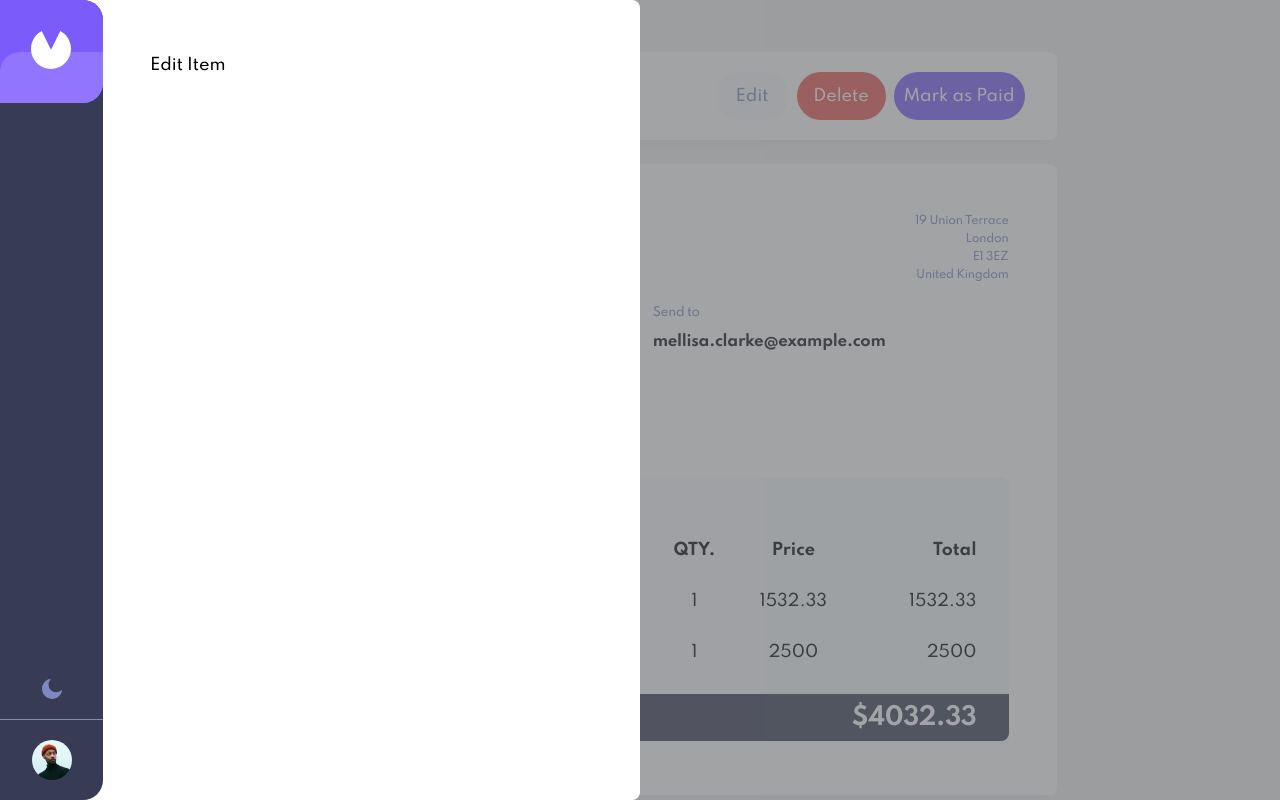
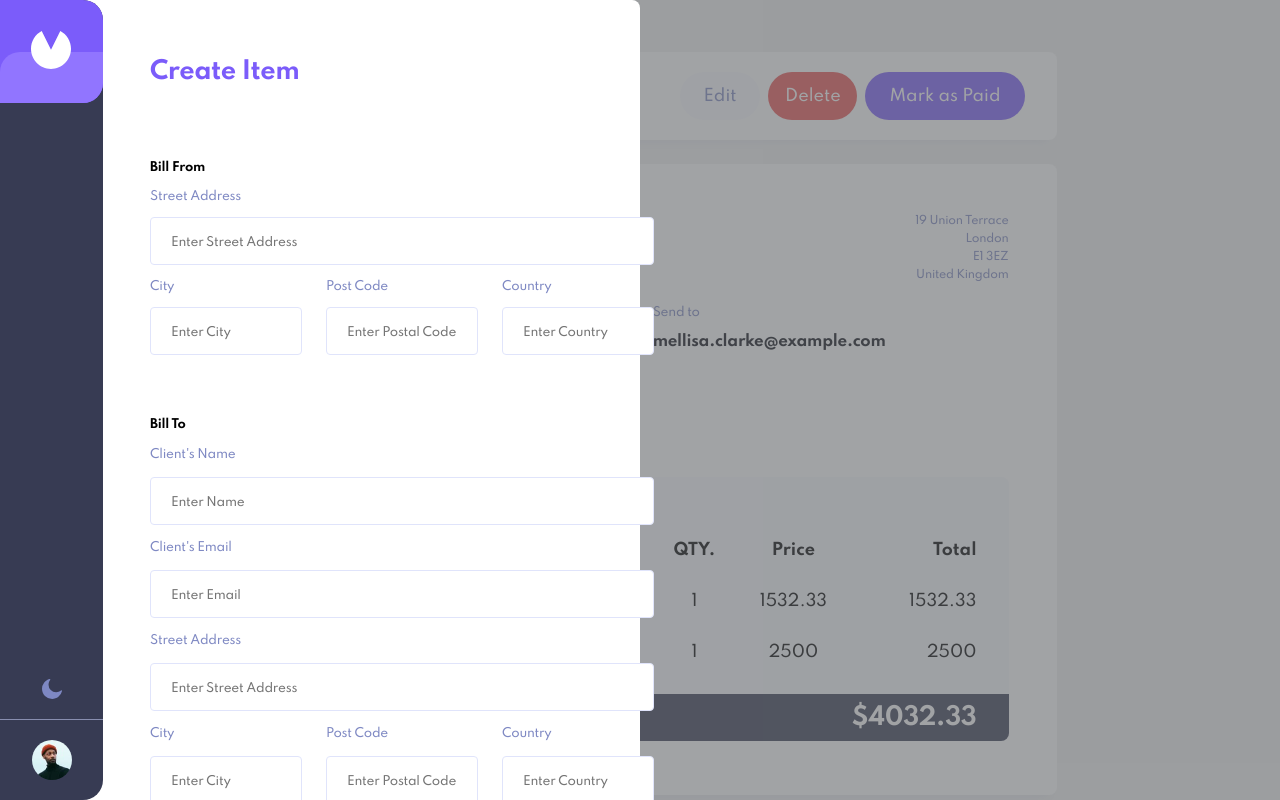
Before and after one commit to cconner57/React-Invoice-App, a React (Create React App) app: page /AA1449 in a window 1280 px wide. Both pictures are taken after a click on the button "Edit". Built offline with nearby package versions, Linux system fonts and the light colour scheme.

Commit message:
Form layout finished

```diff
--- a/src/Styles.js
+++ b/src/Styles.js
@@ -37,7 +37,8 @@ export const Button1 = styled.button`
 
 export const Button2 = styled.button`
 	height: 48px;
-	width: 131px;
+	width: auto;
+	padding: 0 24px;
 	color: ${colors.white};
 	background-color: ${colors.background};
 	&:hover {
@@ -47,7 +48,8 @@ export const Button2 = styled.button`
 
 export const Button3 = styled.button`
 	height: 48px;
-	width: 73px;
+	width: auto;
+	padding: 0 24px;
 	color: ${({ darkMode }) => (darkMode ? darkColors.text : lightColors.text)};
 	background-color: ${({ darkMode }) =>
 		darkMode ? darkColors.background : lightColors.background};
@@ -59,9 +61,10 @@ export const Button3 = styled.button`
 
 export const Button4 = styled.button`
 	height: 48px;
-	width: 133px;
+	width: auto;
+	padding: 0 24px;
 	color: ${({ darkMode }) => (darkMode ? darkColors.text : colors.accent)};
-	background-color: 'hsl(231, 20%, 27%)';
+	background-color: hsl(231, 20%,27%);
 	&:hover {
 		background-color: ${({ darkMode }) =>
 			darkMode ? darkColors.btn4Background : lightColors.darkText};
@@ -80,7 +83,7 @@ export const Button5 = styled.button`
 
 export const Button6 = styled.button`
 	height: 48px;
-	width: 350px;
+	width: 100%;
 	color: ${lightColors.hoverText};
 	background-color: ${lightColors.background};
 	&:hover {
--- a/src/components/CreateItem.js
+++ b/src/components/CreateItem.js
@@ -1,18 +1,47 @@
 import React from 'react';
 import styled from 'styled-components';
+import { H2Alt, Button2, Button3, Button4 } from '../Styles';
+
+import InputForm from './InputForm';
 
 const CreateItem = () => {
-	return <Container>Create Item</Container>;
+	return (
+		<Container>
+			<H2Alt className='Title'>Create Item</H2Alt>
+			<form onSubmit={(e) => e.preventDefault()}>
+				<InputForm />
+				<div className='ButtonGroup'>
+					<Button3>Discard</Button3>
+					<Button4>Save as Draft</Button4>
+					<Button2>Save & Send</Button2>
+				</div>
+			</form>
+		</Container>
+	);
 };
 
 export default CreateItem;
 
 const Container = styled.div`
-	/* height: 100vh;
-	width: 50vw;
-	position: absolute;
-    top: 0;
-    right: 0;
-	z-index: 20;
-	background-color: hsl(0, 0%, 100%); */
+	height: 100vh;
+	width: 570px;
+	display: flex;
+	flex-direction: column;
+	overflow-y: scroll;
+	.Title {
+		margin-bottom: 24px;
+		color: hsl(252, 94%, 67%);
+	}
+	.ButtonGroup {
+		width: 504px;
+		margin-top: 39px;
+		margin-bottom: 80px;
+		display: flex;
+		button:first-child {
+			margin-right: auto;
+		}
+		button:last-child {
+			margin-left: 8px;
+		}
+	}
 `;
--- a/src/components/EditItem.js
+++ b/src/components/EditItem.js
@@ -1,11 +1,44 @@
-import React from 'react'
+import React from 'react';
+import styled from 'styled-components';
+import { H2Alt, Button2, Button3, Button4 } from '../Styles';
+
+import InputForm from './InputForm';
 
 const EditItem = () => {
-    return (
-        <div>
-            Edit Item
-        </div>
-    )
-}
+	return (
+		<Container>
+			<H2Alt className='Title'>Create Item</H2Alt>
+			<form onSubmit={(e) => e.preventDefault()}>
+				<InputForm />
+				<div className='ButtonGroup'>
+					<Button3>Cancel</Button3>
+					<Button2>Save Changes</Button2>
+				</div>
+			</form>
+		</Container>
+	);
+};
 
-export default EditItem
+export default EditItem;
+
+const Container = styled.div`
+	height: 100vh;
+	width: 570px;
+	display: flex;
+	flex-direction: column;
+	overflow-y: scroll;
+	.Title {
+		margin-bottom: 24px;
+		color: hsl(252, 94%, 67%);
+	}
+	.ButtonGroup {
+		width: 504px;
+		margin-top: 39px;
+		margin-bottom: 80px;
+		display: flex;
+        justify-content: flex-end;
+		button:last-child {
+			margin-left: 8px;
+		}
+	}
+`;
--- /dev/null
+++ b/src/components/InputForm.js
@@ -0,0 +1,294 @@
+import React from 'react';
+import styled from 'styled-components';
+import { H3Alt, Body1, Button6 } from '../Styles';
+
+import ListItem from './ListItem';
+
+const InputForm = () => {
+	return (
+		<Container>
+			<div className='BillFrom'>
+				<H3Alt>Bill From</H3Alt>
+				<label htmlFor='street'>Street Address</label>
+				<input
+					type='text'
+					name='street'
+					id='street'
+					placeholder='Enter Street Address'
+				/>
+				<label htmlFor='city'>City</label>
+				<input type='text' name='city' id='city' placeholder='Enter City' />
+				<label htmlFor='postalCode'>Post Code</label>
+				<input
+					type='text'
+					name='postalCode'
+					id='postalCode'
+					placeholder='Enter Postal Code'
+				/>
+				<label htmlFor='country'>Country</label>
+				<input
+					type='text'
+					name='country'
+					id='country'
+					placeholder='Enter Country'
+				/>
+			</div>
+			<div className='BillTo'>
+				<H3Alt>Bill To</H3Alt>
+				<label htmlFor='clientName'>Client's Name</label>
+				<input
+					type='text'
+					name='clientName'
+					id='clientName'
+					placeholder='Enter Name'
+				/>
+				<label htmlFor='clientEmail'>Client's Email</label>
+				<input
+					type='text'
+					name='clientEmail'
+					id='clientEmail'
+					placeholder='Enter Email'
+				/>
+				<label htmlFor='clientStreet'>Street Address</label>
+				<input
+					type='text'
+					name='clientStreet'
+					id='clientStreet'
+					placeholder='Enter Street Address'
+				/>
+				<label htmlFor='clientCity'>City</label>
+				<input
+					type='text'
+					name='clientCity'
+					id='clientCity'
+					placeholder='Enter City'
+				/>
+				<label htmlFor='clientPostCode'>Post Code</label>
+				<input
+					type='text'
+					name='clientPostCode'
+					id='clientPostCode'
+					placeholder='Enter Postal Code'
+				/>
+				<label htmlFor='clientCountry'>Country</label>
+				<input
+					type='text'
+					name='clientCountry'
+					id='clientCountry'
+					placeholder='Enter Country'
+				/>
+			</div>
+			<div className='InvoiceDetail'>
+				<label htmlFor='invoiceDate'>Invoice Date</label>
+				<input type='date' name='invoiceDate' id='invoiceDate' />
+				<label htmlFor='paymentTerms'>Payment Terms</label>
+                <select name="paymentTerms" id="paymentTerms">
+                    <option value="1">Net 1 Day</option>
+                    <option value="7">Net 7 Day</option>
+                    <option value="14">Net 14 Day</option>
+                    <option value="30">Net 30 Day</option>
+                </select>
+				<label htmlFor='description'>Project Description</label>
+				<input
+					type='text'
+					name='description'
+					id='description'
+					placeholder='Enter Description'
+				/>
+			</div>
+			<div className='InvoiceItems'>
+				<p className='ItemList'>Item List</p>
+				<div className='Labels'>
+					<Body1>Item Name</Body1>
+					<Body1>Qty.</Body1>
+					<Body1>Price</Body1>
+					<Body1>Total</Body1>
+				</div>
+				<ListItem />
+				<Button6>+ Add New Item</Button6>
+			</div>
+		</Container>
+	);
+};
+
+export default InputForm;
+
+const Container = styled.div`
+	label {
+		font-weight: 500;
+		font-size: 12px;
+		line-height: 15px;
+		letter-spacing: -0.25px;
+		color: hsl(231, 36%, 63%);
+	}
+	input[type='text'], input[type='date'], select {
+		height: 48px;
+		padding: 14px 20px;
+		border-radius: 4px;
+		border: 1px solid hsl(231, 75%, 93%);
+	}
+	input[type='text']::placeholder {
+		font-weight: 500;
+		font-size: 12px;
+		line-height: 15px;
+		letter-spacing: -0.25px;
+	}
+	.BillFrom {
+		height: 209px;
+		width: 504px;
+		margin: 48px 0;
+		display: grid;
+		grid-template-columns: repeat(3, 152px);
+		grid-template-rows: auto;
+		grid-template-areas:
+			'title . .'
+			'street . .'
+			'input1 input1 input1'
+			'city post country'
+			'input2 input3 input4';
+		gap: 0 24px;
+		h3 {
+			grid-area: title;
+		}
+		label:nth-child(2) {
+			grid-area: street;
+		}
+		#street {
+			grid-area: input1;
+		}
+		label:nth-child(4) {
+			grid-area: city;
+		}
+		#city {
+			grid-area: input2;
+		}
+		label:nth-child(6) {
+			grid-area: post;
+		}
+		#postalCode {
+			grid-area: input3;
+		}
+		label:nth-child(8) {
+			grid-area: country;
+		}
+		#country {
+			grid-area: input4;
+		}
+	}
+	.BillTo {
+		height: 402px;
+		width: 504px;
+		display: grid;
+		grid-template-columns: repeat(3, 152px);
+		grid-template-rows: auto;
+		grid-template-areas:
+			'title . .'
+			'name . .'
+			'input1 input1 input1'
+			'email . .'
+			'input2 input2 input2'
+			'street . .'
+			'input3 input3 input3'
+			'city post country'
+			'input4 input5 input6';
+		gap: 0 24px;
+		h3 {
+			grid-area: title;
+		}
+		label:nth-child(2) {
+			grid-area: name;
+		}
+		#clientName {
+			grid-area: input1;
+		}
+		label:nth-child(4) {
+			grid-area: email;
+		}
+		#clientEmail {
+			grid-area: input2;
+		}
+		label:nth-child(6) {
+			grid-area: street;
+		}
+		#clientStreet {
+			grid-area: input3;
+		}
+		label:nth-child(8) {
+			grid-area: city;
+		}
+		#clientCity {
+			grid-area: input4;
+		}
+		label:nth-child(10) {
+			grid-area: post;
+		}
+		#clientPostCode {
+			grid-area: input5;
+		}
+		label:nth-child(12) {
+			grid-area: country;
+		}
+		#clientCountry {
+			grid-area: input6;
+		}
+	}
+	.InvoiceDetail {
+		height: 170px;
+		width: 504px;
+		margin-top: 20px;
+		display: grid;
+		grid-template-columns: repeat(4, 108px);
+		grid-template-rows: auto;
+		grid-template-areas:
+			'date1 . terms1 .'
+			'dateinput1 dateinput1 input2 input2'
+			'description description . .'
+			'input3 input3 input3 input3';
+		gap: 0 24px;
+		label:nth-child(1) {
+			grid-area: date1;
+		}
+		#invoiceDate {
+			grid-area: dateinput1;
+		}
+		label:nth-child(3) {
+			grid-area: terms1;
+		}
+		#paymentTerms {
+			grid-area: input2;
+		}
+		label:nth-child(5) {
+			grid-area: description;
+		}
+		#description {
+			grid-area: input3;
+		}
+	}
+	.InvoiceItems {
+		height: auto;
+		width: 504px;
+		margin-top: 20px;
+		.ItemList {
+            margin-bottom: 16px;
+			font-weight: 700;
+			font-size: 18px;
+			line-height: 32px;
+			letter-spacing: -0.38px;
+			color: hsl(225, 14%, 53%);
+		}
+		p {
+			display: inline-block;
+			margin-right: 16px;
+			color: hsl(231, 36%, 63%);
+		}
+		p:first-child {
+			width: 214px;
+		}
+		p:nth-child(2) {
+			width: 46px;
+		}
+		p:nth-child(3) {
+			width: 100px;
+		}
+	}
+`;
--- /dev/null
+++ b/src/components/ListItem.js
@@ -0,0 +1,51 @@
+import React from 'react';
+import styled from 'styled-components';
+
+import Delete from '../images/icon-delete.svg';
+
+const ListItem = () => {
+	return (
+		<Container>
+			<input type='text' name='itemName' id='itemName' />
+			<input type='text' name='qty' id='qty' />
+			<input type='text' name='price' id='price' />
+			<h3>0.00</h3>
+			<img src={Delete} alt='Delete' />
+		</Container>
+	);
+};
+
+export default ListItem;
+
+const Container = styled.div`
+	display: flex;
+	align-items: center;
+	margin: 16px 0;
+	input[type='text'] {
+		margin-right: 16px;
+		padding: 10px;
+	}
+	h3 {
+		width: 60px;
+		margin-right: 10px;
+		color: hsl(225, 14%, 53%);
+		font-weight: 700;
+		font-size: 12px;
+		line-height: 15px;
+		letter-spacing: -0.25px;
+	}
+	img {
+		width: 20px;
+        margin: 10px 0;
+		cursor: pointer;
+	}
+	#itemName {
+		width: 214px;
+	}
+	#qty {
+		width: 46px;
+	}
+	#price {
+		width: 100px;
+	}
+`;
--- a/src/components/MenuModal.js
+++ b/src/components/MenuModal.js
@@ -5,8 +5,8 @@ import styled from 'styled-components';
 const MenuModal = ({ children, setToggleMenu }) => {
 	const handleOutsideClick = useCallback(
 		(e) => {
-			const outsideForm = document.querySelector('.Modal');
-			if (e.target !== outsideForm) setToggleMenu(false);
+			const outsideForm = document.querySelector('.ModalContainer');
+			if (e.target === outsideForm) setToggleMenu(false);
 		},
 		[setToggleMenu]
 	);
@@ -19,7 +19,7 @@ const MenuModal = ({ children, setToggleMenu }) => {
 	}, [handleOutsideClick]);
 
 	return ReactDom.createPortal(
-		<Container>
+		<Container className='ModalContainer'>
 			<div className='Modal'>{children}</div>
 		</Container>,
 		document.getElementById('menu')
```
